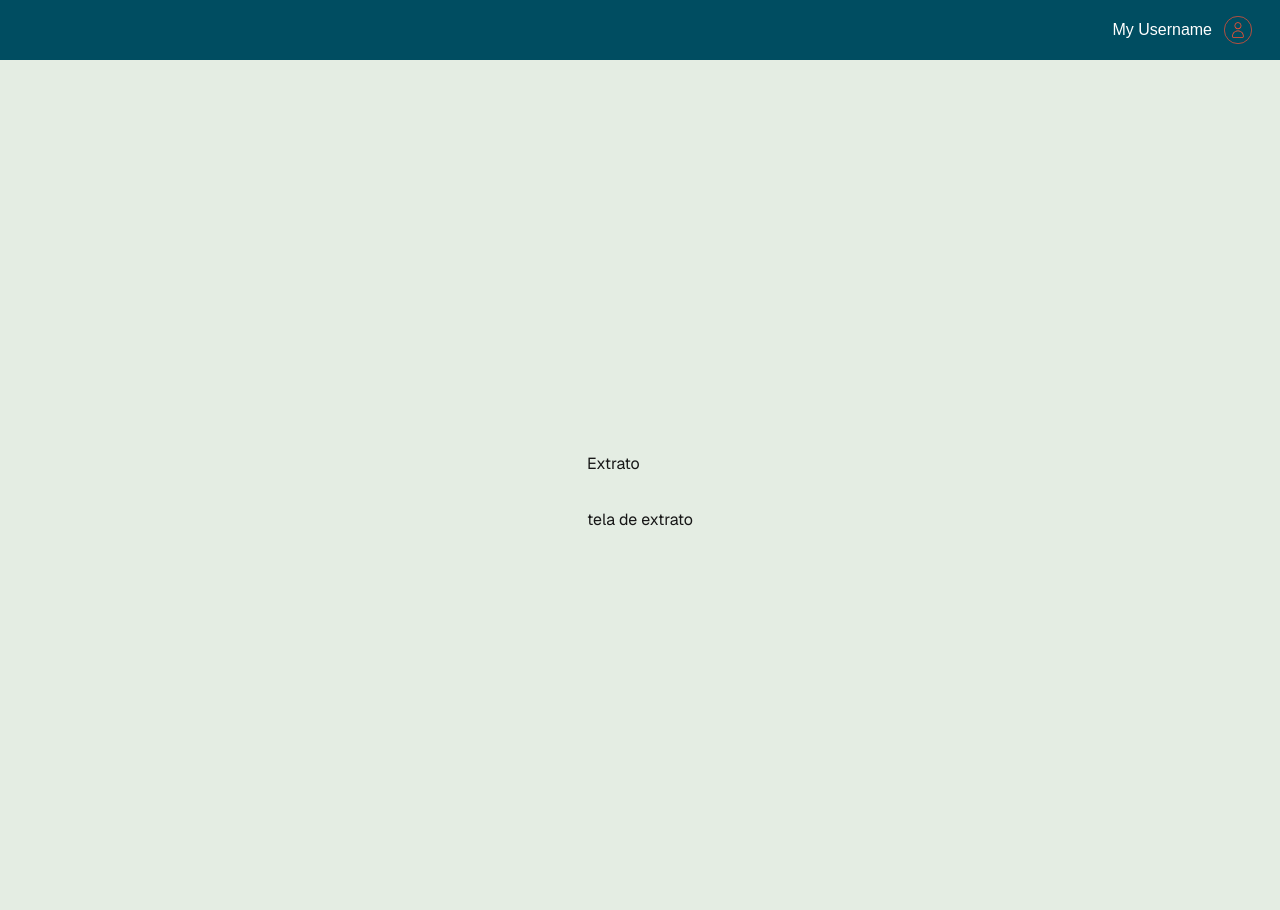
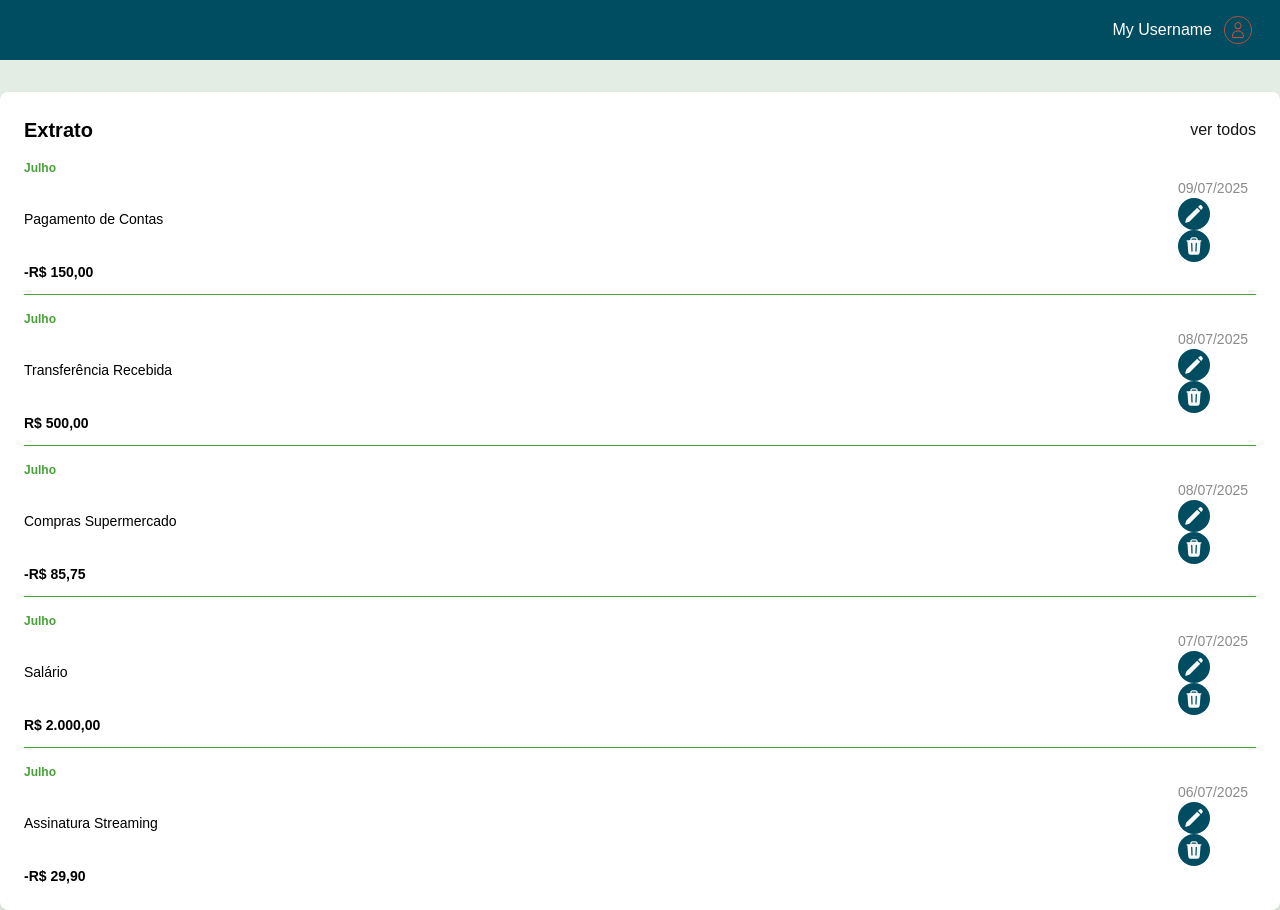
Before and after one commit to YmayroFerreira/FIAP---Pos-Tech-Challenge-Fase-01, a Next.js app: page /transactions in a window 1280 px wide. Built offline with nearby package versions, Linux system fonts and the light colour scheme.

Commit message:
tela de extrato

```diff
--- a/src/app/components/banking/Statement.tsx
+++ b/src/app/components/banking/Statement.tsx
@@ -3,6 +3,7 @@
 import React from "react";
 import { mockTransactions } from "../../../../utils/mockData";
 import { PencilIcon, TrashIcon } from "@heroicons/react/24/solid";
+import Link from "next/link";
 
 export default function Statement() {
   const formatDate = (dateString: string) => {
@@ -29,17 +30,12 @@ export default function Statement() {
   };
 
   return (
-    <div className="bg-white p-6 rounded-lg shadow-md w-full max-w-sm">
+    <div className="bg-white p-6 rounded-lg shadow-md w-full">
       {" "}
       <div className="flex justify-between items-center mb-4">
         <h2 className="text-xl font-semibold text-bb-black">Extrato</h2>
         <div className="flex space-x-2">
-          <div className="w-8 h-8 bg-bb-green rounded-full flex items-center justify-center cursor-pointer hover:bg-gray-300 transition-colors">
-            <PencilIcon className="size-5 text-bb-white" />
-          </div>
-          <div className="w-8 h-8 bg-bb-green rounded-full flex items-center justify-center cursor-pointer hover:bg-gray-300 transition-colors">
-            <TrashIcon className="size-5 text-bb-white" />
-          </div>
+          <Link href="/transactions"> ver todos </Link>
         </div>
       </div>
       {mockTransactions.length === 0 ? (
@@ -66,6 +62,17 @@ export default function Statement() {
                     <p className="text-bb-light-grey mt-0.5">
                       {formatDate(transaction.date)}
                     </p>
+
+
+                    <div className="w-8 h-8 bg-bb-green rounded-full flex items-center justify-center cursor-pointer hover:bg-gray-300 transition-colors">
+                      <PencilIcon className="size-5 text-bb-white" />
+                    </div>
+                    <div className="w-8 h-8 bg-bb-green rounded-full flex items-center justify-center cursor-pointer hover:bg-gray-300 transition-colors">
+                      <TrashIcon className="size-5 text-bb-white" />
+                    </div>
+
+
+
                   </div>
                 </div>
                 {/* Valor */}
--- a/src/app/transactions/page.tsx
+++ b/src/app/transactions/page.tsx
@@ -1,10 +1,11 @@
+import Statement from "../components/banking/Statement";
+
 export default function Transactions() {
-return (
-    <div className="grid grid-rows-[20px_1fr_20px] items-center justify-items-center min-h-screen p-8 pb-20 gap-16 sm:p-20 font-[family-name:var(--font-geist-sans)]">
-      <main className="flex flex-col gap-[32px] row-start-2 items-center sm:items-start">
-        <h1>Extrato</h1>
-        <p>tela de extrato</p>
+  return (
+    <div>
+      <main>
+        <Statement></Statement>
       </main>
-      </div>
-)
+    </div>
+  )
 }
```
